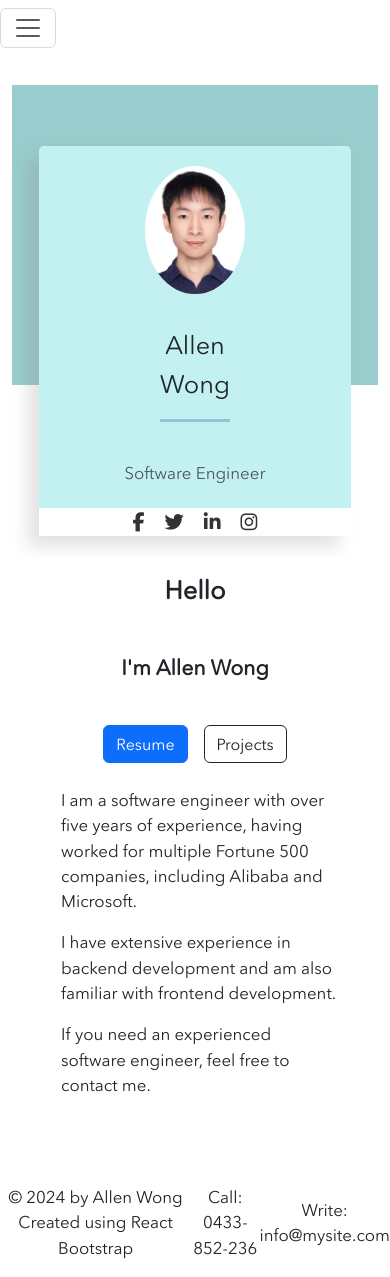
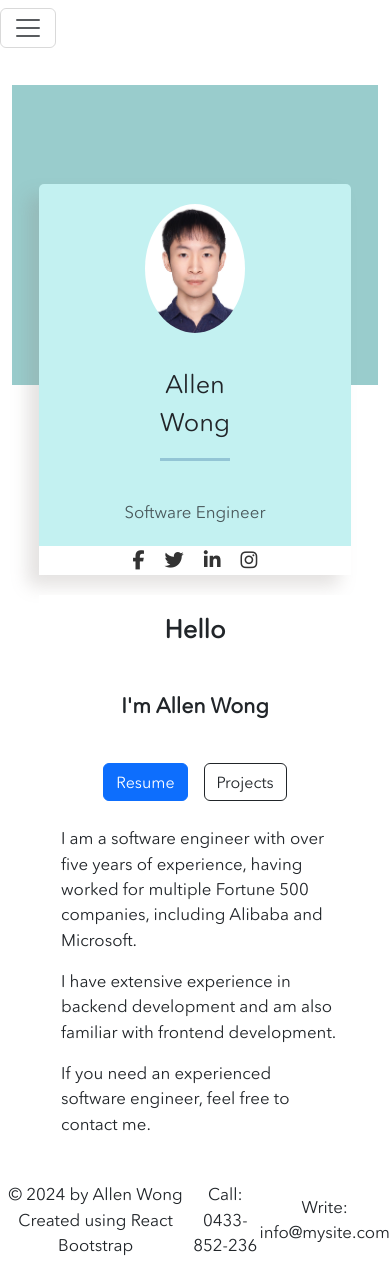
Before and after one commit to allenwongwzy/personal-web-front, a React (Create React App) app: page / in a window 390 px wide. Built offline with nearby package versions, Linux system fonts and the light colour scheme.

Commit message:
adjust the height

```diff
--- a/src/component/portfolio/portfolio.css
+++ b/src/component/portfolio/portfolio.css
@@ -152,7 +152,7 @@
         display: flex;
         flex-direction: column;
         height: auto;
-        min-height: 1100px;
+        min-height: 130vh;
         align-items: center;
     }
 
@@ -181,14 +181,21 @@
         justify-content: center;
         position: absolute;
         min-height: 100vh;
-        margin-top: 50px !important;
+        margin-top: 130px !important;
 
     }
 
-    .box-2, .box-3 {
+    .box-2 {
         width: 80%;
         height: auto;
         margin-bottom: 20px;
+        flex-grow: 1;
+    }
+    .box-3 {
+        width: 80%;
+        height: auto;
+        margin-bottom: 20px;
+        flex-grow: 2;
     }
 
     .text-center-container p {
```
